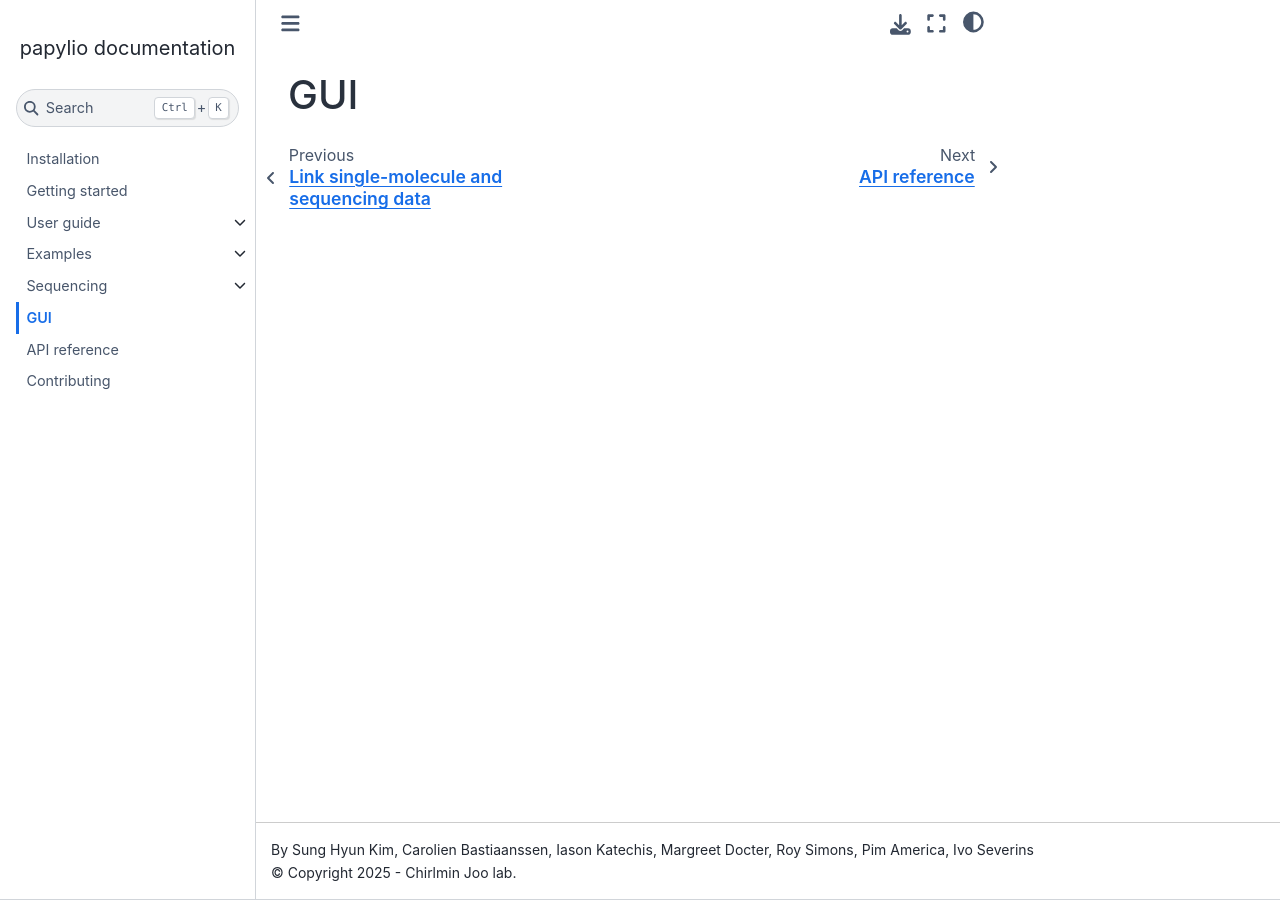
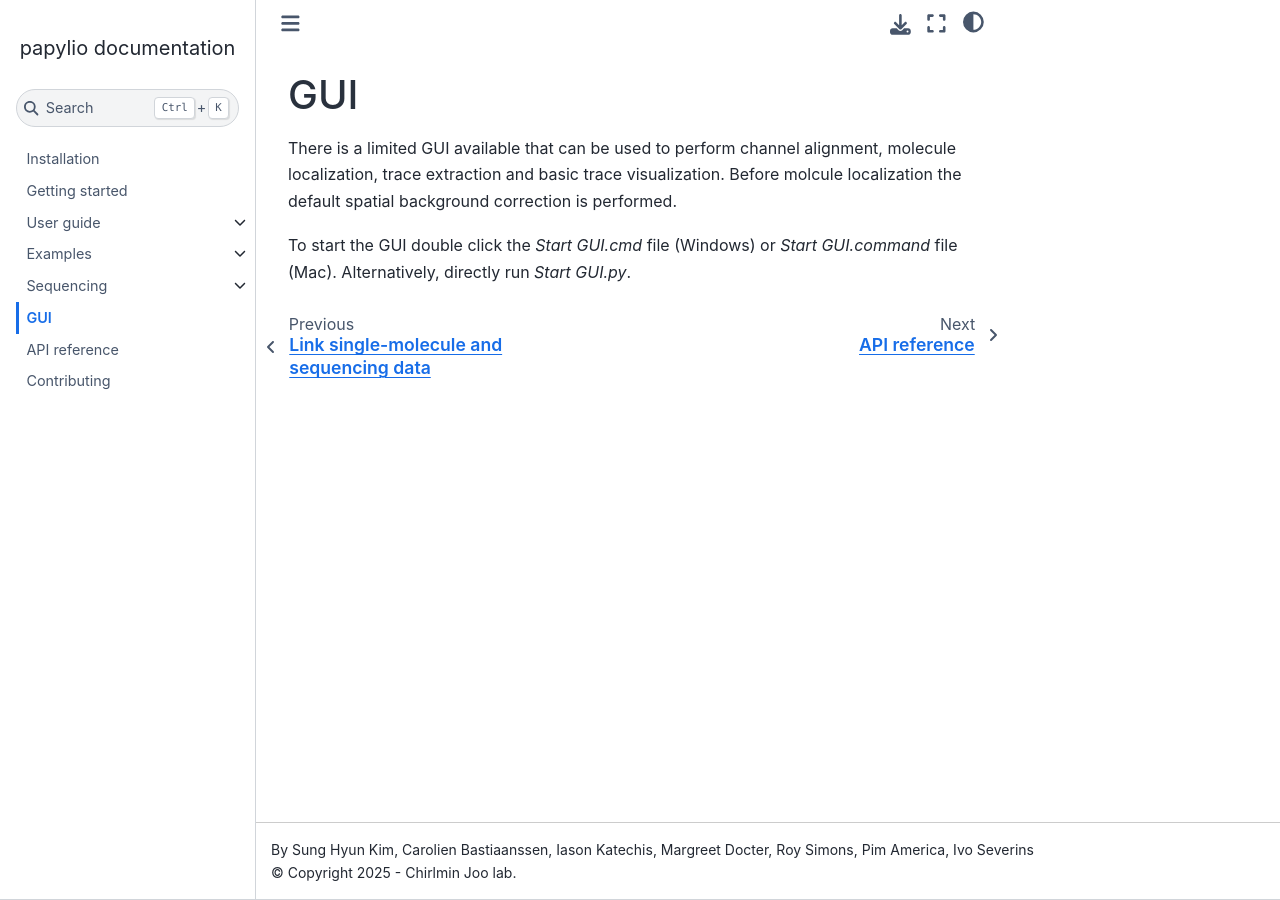
Before and after one commit to jacobkers/papylio_kers, a Sphinx documentation site: the page built from docs/GUI.rst, in a window 1280 px wide. Built offline with Sphinx 7.4.7 and the Sphinx Book theme 1.1.4, drawn with Linux system fonts in a browser that asks for light colours; the version number could not be read and is left out.

Commit message:
Fill GUI docs

```diff
--- a/docs/GUI.rst
+++ b/docs/GUI.rst
@@ -1,2 +1,7 @@
 GUI
 ===
+
+There is a limited GUI available that can be used to perform channel alignment, molecule localization, trace extraction and basic trace visualization. Before molcule localization the default spatial background correction is performed.
+
+To start the GUI double click the `Start GUI.cmd` file (Windows) or `Start GUI.command` file (Mac).
+Alternatively, directly run `Start GUI.py`.
```
